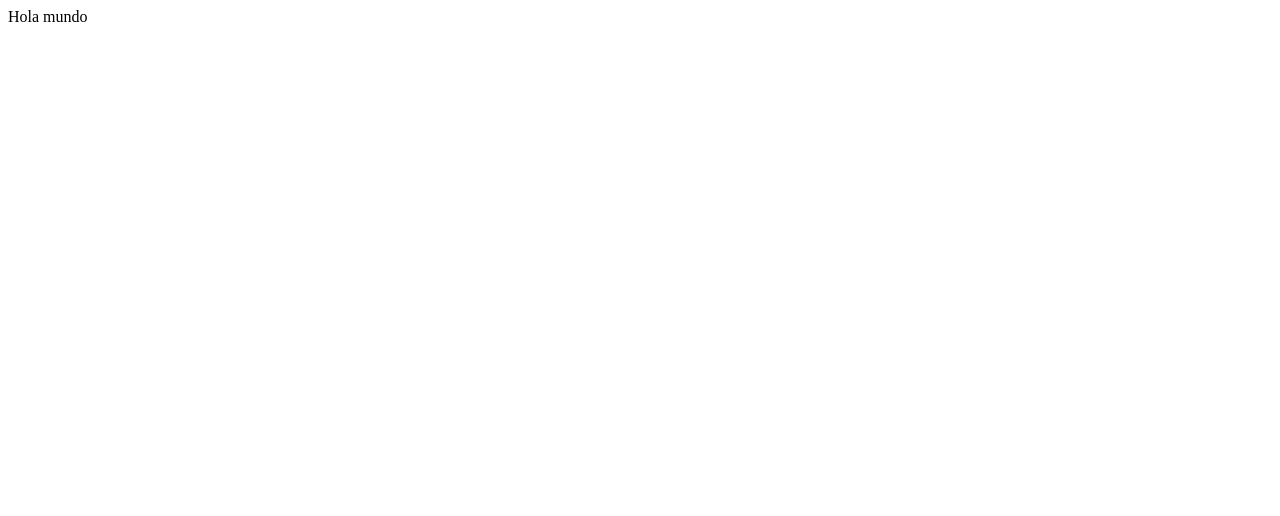
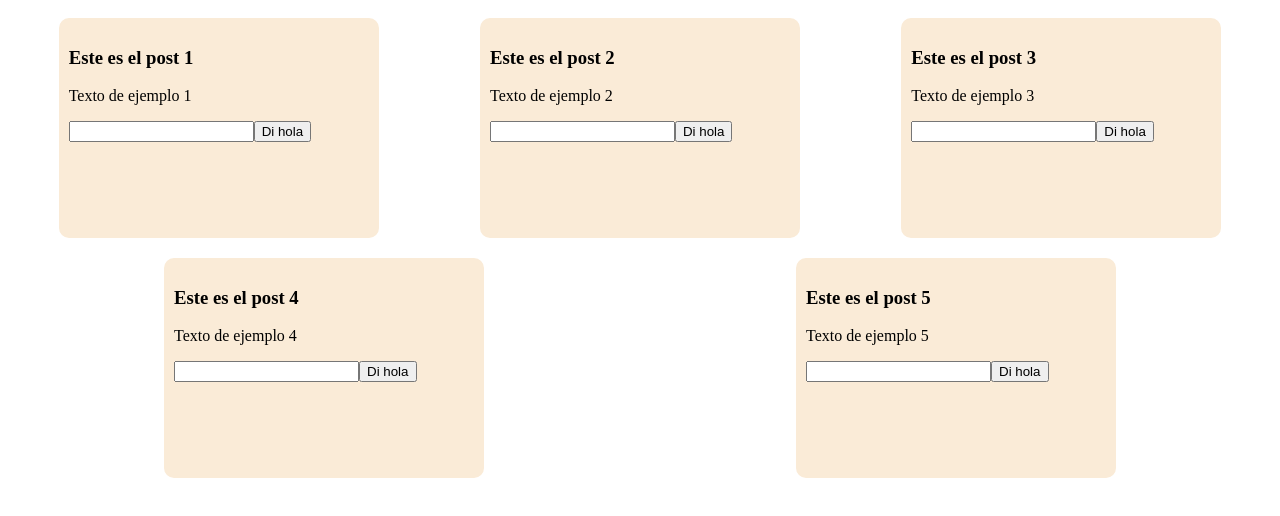
Before and after one commit to apenfe/vue, a Vue app: page / in a window 1280 px wide. Shown: the top 516 px of the page. Built offline with nearby package versions, Linux system fonts and the light colour scheme.

Commit message:
comunicacion vertical entre componentes en VUE.js

```diff
--- a/src/App.vue
+++ b/src/App.vue
@@ -1,12 +1,12 @@
 <template>
 
-    <CycleComposition></CycleComposition>
+    <PostList></PostList>
 
 </template>
 
 <script lang="ts" setup>
 
-import CycleComposition from './components/CycleComposition.vue';
+import PostList from './components/PostList.vue';
 
 </script>
 
--- /dev/null
+++ b/src/components/PostDetail.vue
@@ -0,0 +1,58 @@
+<template>
+
+    <div class="post">
+       <h3>{{props.title}}</h3>
+       <p>{{props.content}}</p>
+       <input type="text" v-model="message"/>
+       <button @click="handleClick">Di hola</button>
+    </div>
+
+</template>
+
+<script lang="ts">
+
+import {defineComponent, Ref, ref} from 'vue';
+
+export default defineComponent({
+
+    name: 'PostDetail',
+    props: {
+        title : {
+            type: String,
+            required: true
+        },
+        content: {
+            type: String,
+            required: false,
+            default: "Este post no tiene contenido"
+        }
+    },
+    emits: ["sayHi"],
+    setup(props, {emit}) {
+
+        const handleClick = ()=>{
+            emit("sayHi", message.value)
+            message.value = ""
+        }
+
+        let  message:Ref<string> = ref("")
+
+        return {props, message, handleClick}
+    }
+
+})
+
+</script>
+
+<style scoped>
+
+    .post{
+        width: 300px;
+        border-radius: 10px;
+        height: 200px;
+        background-color: antiquewhite;
+        margin: 10px;
+        padding: 10px;
+    }
+
+</style>
--- /dev/null
+++ b/src/components/PostList.vue
@@ -0,0 +1,57 @@
+<template>
+
+    <div class="container">
+
+        <PostDetail v-for="elm in info" :key="elm.title" :title="elm.title" :content="elm.content" @sayHi="showAlert"></PostDetail>
+
+    </div>
+
+</template>
+
+<script lang="ts" setup>
+
+    import PostDetail from './PostDetail.vue';
+
+    interface Post {
+        title: string,
+        content: string
+    }
+
+    let info:Array<Post> = [
+        {
+            title: "Este es el post 1",
+            content: "Texto de ejemplo 1"
+        },
+        {
+            title: "Este es el post 2",
+            content: "Texto de ejemplo 2"
+        },
+        {
+            title: "Este es el post 3",
+            content: "Texto de ejemplo 3"
+        },
+        {
+            title: "Este es el post 4",
+            content: "Texto de ejemplo 4"
+        },
+        {
+            title: "Este es el post 5",
+            content: "Texto de ejemplo 5"
+        }]
+
+    function showAlert(msg:string){
+        alert(msg);
+    }
+
+</script>
+
+<style scoped>
+
+    .container{
+        display: flex;
+        flex-wrap: wrap;
+        flex-direction: row;
+        justify-content: space-around;
+    }
+
+</style>
```
